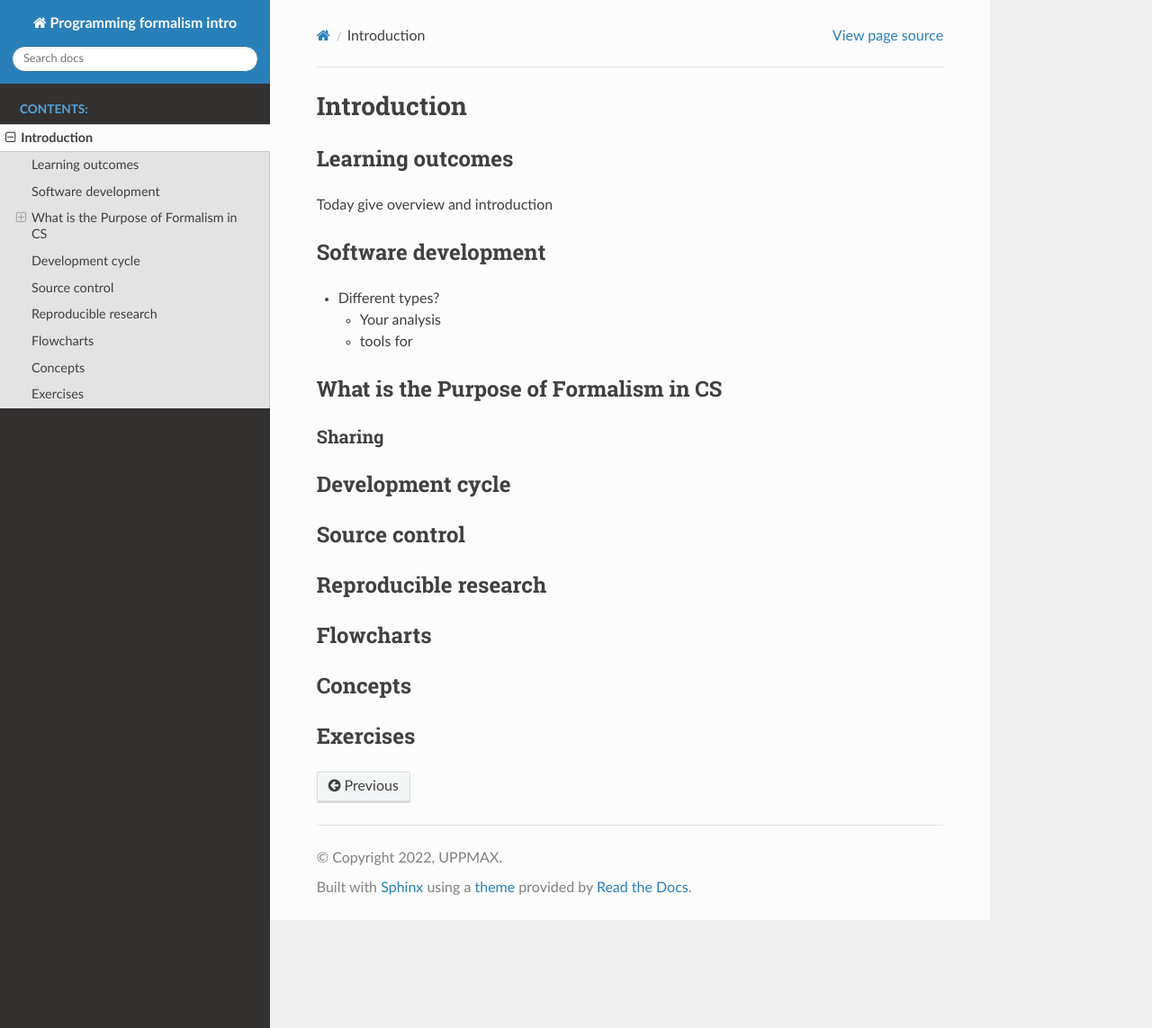
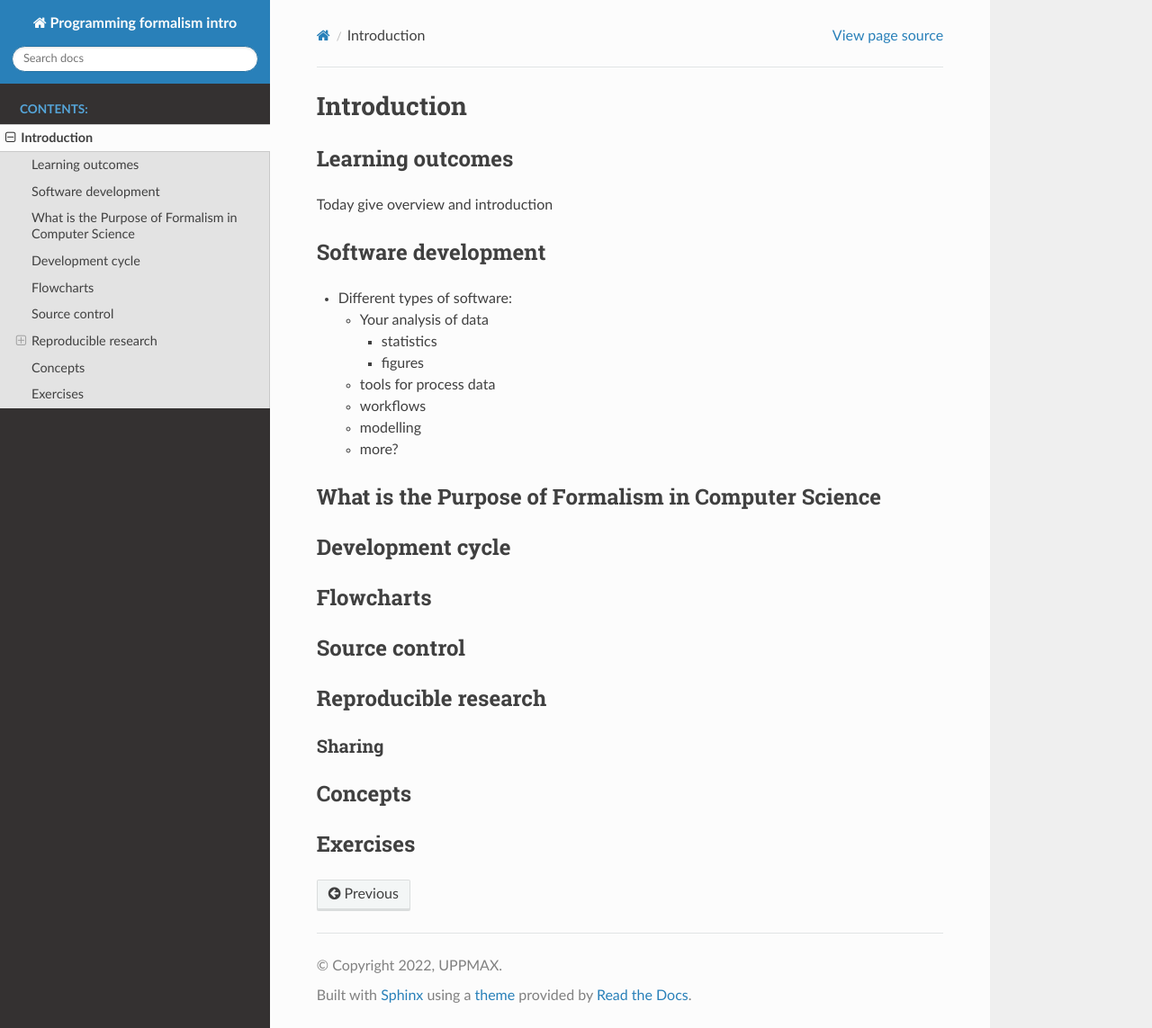
Before and after one commit to UPPMAX/programming_formalisms_intro, a Sphinx documentation site: the page built from doc/intro.md, in a window 1280 px wide and 1143 px high. Shown: the whole window at 90% size. Built offline with Sphinx 7.4.7 and the Read the Docs theme 2.0.0, drawn with Linux system fonts in a browser that asks for light colours.

Commit message:
Update intro.md

```diff
--- a/doc/intro.md
+++ b/doc/intro.md
@@ -6,21 +6,26 @@ Today give overview and introduction
 
 ## Software development
 
-- Different types?
-  - Your analysis
-  - tools for
+- Different types of software:
+  - Your analysis of data
+    - statistics
+    - figures
+  - tools for process data
+  - workflows
+  - modelling
+  - more?
 
-## What is the Purpose of Formalism in CS
-
-### Sharing
+## What is the Purpose of Formalism in Computer Science
 
 ## Development cycle
+
+## Flowcharts
 
 ## Source control
 
 ## Reproducible research
+### Sharing
 
-## Flowcharts
 
 ## Concepts
 
```
